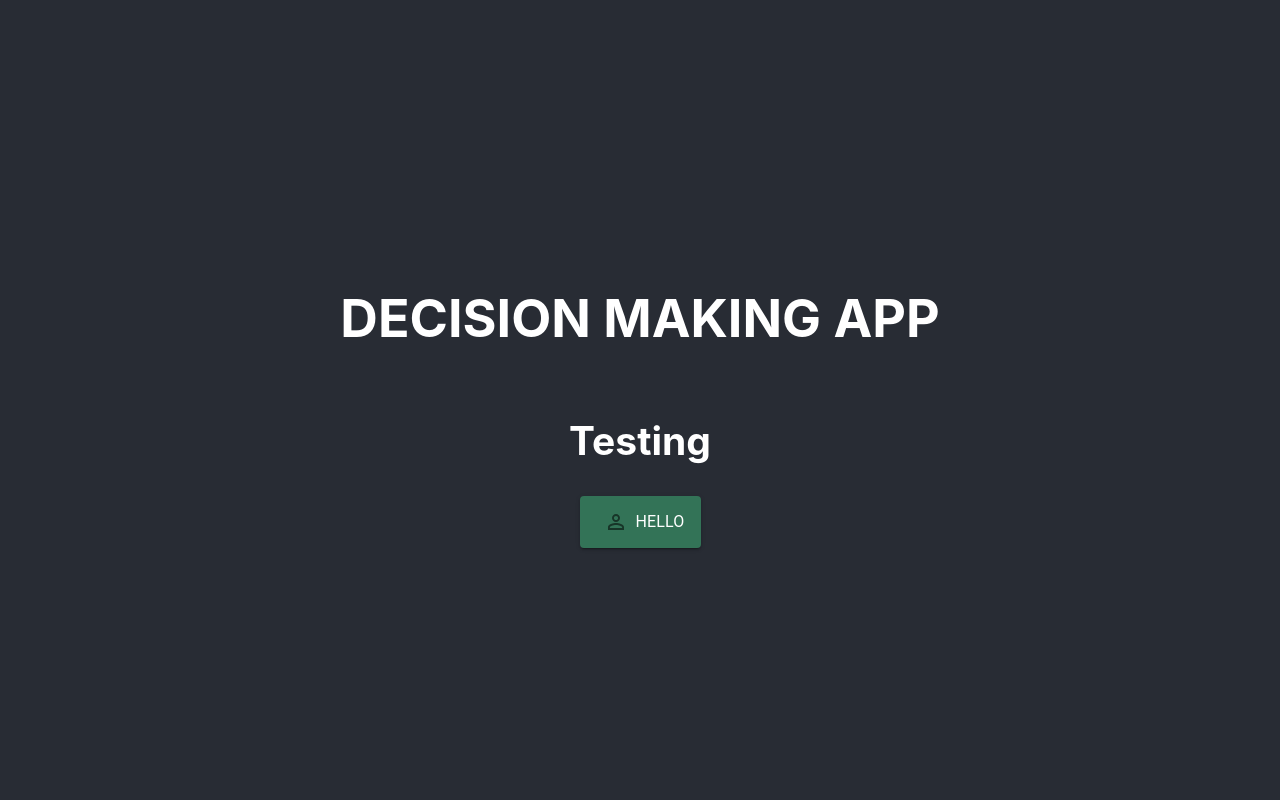
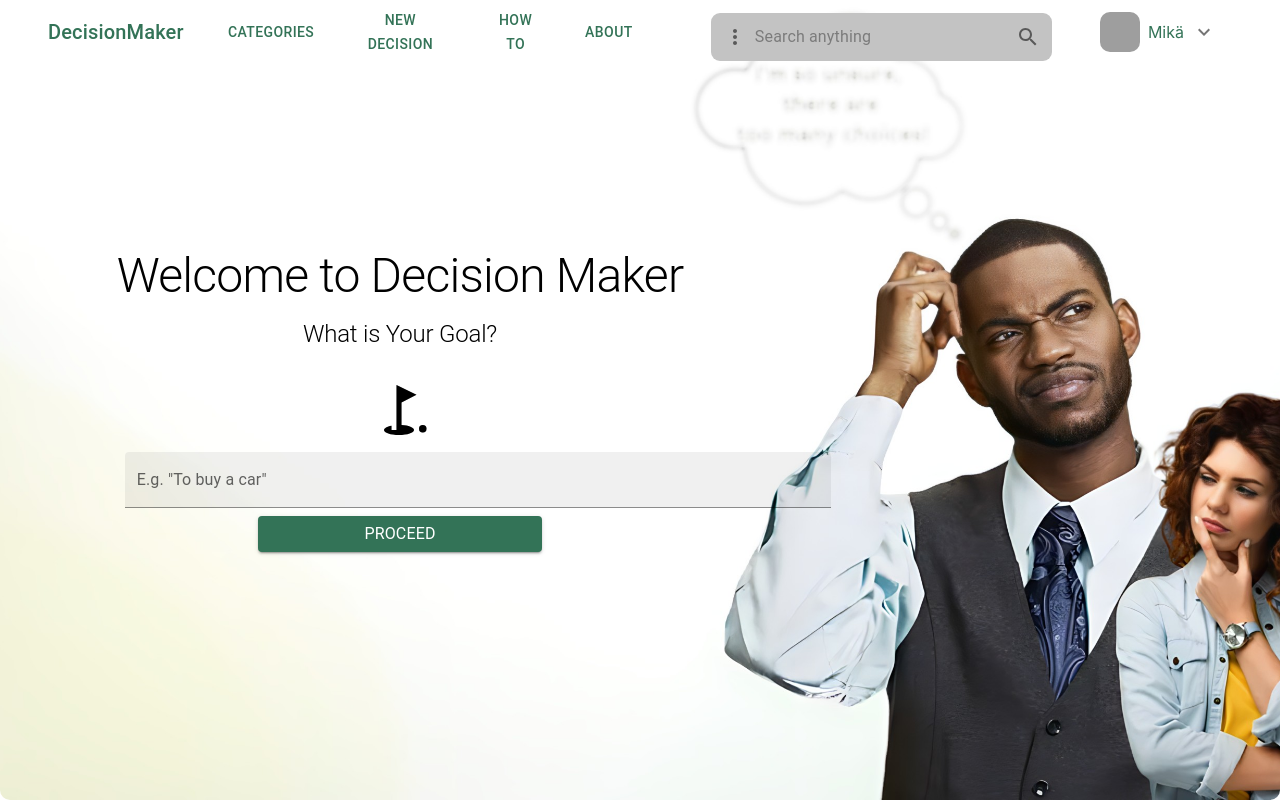
Before and after one commit to AichaMbongo/Decision_maker, a React (Create React App) app: page / in a window 1280 px wide. Shown: the top 802 px of the page. Built offline with nearby package versions, Linux system fonts and the light colour scheme; grey boxes are pictures that could not be loaded.

Commit message:
feat: Add landing page

```diff
--- a/src/App.css
+++ b/src/App.css
@@ -35,6 +35,36 @@
   align-items: center;
 }
 
+.hero-section {
+  height: 100vh; /* Set the height of the hero section to full viewport height */
+  display: flex;
+  justify-content: center; /* Center horizontally */
+  align-items: center; /* Center vertically */
+  text-align: center;
+  background-color: #f3f4f6; /* Optional: Set background color */
+}
+
+.hero-section h1 {
+  font-size: 3rem;
+  margin-bottom: 1rem;
+}
+
+.hero-section h2 {
+  font-size: 1.5rem;
+  margin-bottom: 2rem;
+}
+
+.hero-image {
+  background-image: url('./cho.jpg'); /* Replace 'path/to/your/image.jpg' with the actual path to your image */
+  background-size: cover; /* Cover the entire container */
+  background-position: center; /* Center the background image */
+  /* width: 100%;
+  height: 100%;  */
+  border-radius: 10px; /* Optional: Add border radius for rounded corners */
+}
+
+
+
 @keyframes App-logo-spin {
   from {
     transform: rotate(0deg);
@@ -43,3 +73,13 @@
     transform: rotate(360deg);
   }
 }
+
+/* Add this CSS to your global styles or a CSS file */
+@keyframes fadeIn {
+  from {
+      opacity: 0;
+  }
+  to {
+      opacity: 1;
+  }
+}
--- a/src/App.tsx
+++ b/src/App.tsx
@@ -6,29 +6,65 @@ import { ThemeProvider } from '@mui/material/styles';
 import Sidebar from './components/Sidebar';
 import CustomButton from './components/Button';
 import PersonOutlineSharpIcon from '@mui/icons-material/PersonOutlineSharp';
-
+import Header from './components/Header';
+import ProfileCard from './components/avatarCard';
+import Menusmall from './components/Menu/MenuSmall';
+import NavbarMenu from './components/Menu/NavbarMenu';
+import Icon from './components/Icon';
+import Search from '@mui/icons-material/Search';
+import User from './components/Users';
+import BasicTextField from './components/input-field';
+import HeroSection from './components/HeroSection';
+import Footer from './components/Footer';
+import LinearColor from './components/LinearColor';
 
 
 function App() {
   const handleClick = () => {
     console.log("Button clicked!");}
+
+
+    const profile = {
+      name: 'John Doe',
+      role: 'Software Engineer',
+      avatarUrl: 'https://example.com/avatar.jpg',
+      profileUrl: 'https://example.com/profile', // Add profileUrl property
+    };
+
+    // const fields = [
+    //   { id: 'outlined-basic', label: 'Outlined', variant: 'outlined', defaultValue: '' },
+    //   { id: 'filled-basic', label: 'Filled', variant: 'filled', defaultValue: '' },
+    //   { id: 'standard-basic', label: 'Standard', variant: 'standard', defaultValue: '' },
+    // ];
+
+    interface Field {
+      id: string;
+      label: string;
+      variant: 'outlined' | 'filled' | 'standard';
+      defaultValue?: string;
+  }
+
+    const fields: Field[] = [
+      { id: 'outlined-basic', label: 'Outlined', variant: 'outlined', defaultValue: '' },
+      { id: 'filled-basic', label: 'Filled', variant: 'filled', defaultValue: '' },
+      { id: 'standard-basic', label: 'Standard', variant: 'standard', defaultValue: '' },
+  ];
+
+
+
   return (
     <ThemeProvider theme={theme}>
 
+
       <div className="App">
-        <header className="App-header">
-          <h1>
-            DECISION MAKING APP
-          </h1>
-          <h2>Testing</h2>
+        <>
 
-          <CustomButton onClick={handleClick} startIcon={<PersonOutlineSharpIcon />}>
-            Hello</CustomButton>
-        </header>
+        <Header/>
+        <HeroSection/>
+
+        </>
       </div>
-      <div>
-        <Sidebar/>
-      </div>
+
 
     </ThemeProvider>
   );
--- a/src/components/Button.tsx
+++ b/src/components/Button.tsx
@@ -9,36 +9,40 @@ interface CustomButtonProps{
     startIcon?: React.ReactNode;
     endIcon?: React.ReactNode;
     disabled?:boolean; //disabled prop
+    width?: string | number; // Add the new width property
+    marginTop?: string | number;
 }
 
-
-//declare constant 'button' which represents our button component
-const CustomButton =({onClick, children, startIcon, endIcon, disabled }: CustomButtonProps) =>{
+const CustomButton =({onClick, children, startIcon, endIcon, disabled, width }: CustomButtonProps) =>{
 
     return(
-        <Button variant="contained" onClick={onClick}  className='custom-button' disabled={disabled}>
-
+        <Button
+            variant="contained"
+            onClick={onClick}
+            className='custom-button'
+            disabled={disabled}
+            sx={{
+                width: width ?? '100%', // Use the width prop or default to 100%
+            }}
+        >
             {startIcon && (
                 <IconButton>
                     {startIcon}
                 </IconButton>
             )}
 
+            <Typography>{children}</Typography>
 
-
-           <Typography>{children}</Typography>
-
-           {endIcon && (
+            {endIcon && (
                 <IconButton>
                     {endIcon}
                 </IconButton>
             )}
+        </Button>
+    );
+};
 
-
-        </Button>
-        );
-
-};
+export default CustomButton;
 
 
 
@@ -69,5 +73,3 @@ const CustomButton =({onClick, children, startIcon, endIcon, disabled }: CustomB
 //       <CustomButton onClick={handleClick} disabled={true}>
 //         Disabled Button without Icon
 //       </CustomButton>
-
-export default CustomButton;
--- a/src/components/Header.tsx
+++ b/src/components/Header.tsx
@@ -128,10 +128,13 @@ export default function Header(){
 
     return (
         <AppBar
+
         sx={{
-            background: theme.palette.background.default,
-            color: theme.palette.primary.main
-        }}>
+          background: 'rgba(0, 0, 0, 0)',
+          color: theme.palette.primary.main,
+          boxShadow: 'none'
+        }}
+      >
             <Container maxWidth= 'xl'>
             <Toolbar sx={{
                  display: 'flex',
--- /dev/null
+++ b/src/components/HeroSection.tsx
@@ -0,0 +1,75 @@
+import React, { useState, useEffect } from 'react';
+import { Box, Typography } from '@mui/material';
+import CustomButton from './Button';
+import BasicTextField from './input-field';
+import GolfCourseTwoToneIcon from '@mui/icons-material/GolfCourseTwoTone';
+import LinearProgress from '@mui/material/LinearProgress';
+
+interface Field {
+    id: string;
+    label: string;
+    variant: 'outlined' | 'filled' | 'standard';
+    defaultValue?: string;
+}
+
+const HeroSection: React.FC = () => {
+    const [loading, setLoading] = useState(true);
+
+    useEffect(() => {
+        const timer = setTimeout(() => {
+            setLoading(false);
+        }, 2000);
+
+        return () => clearTimeout(timer);
+    }, []);
+
+    const fields: Field[] = [
+        { id: 'decision_name', label: 'E.g. "To buy a car"', variant: 'filled', defaultValue: '' },
+    ];
+
+    return (
+        <>
+            {loading && (
+                <Box
+                    sx={{
+                        display: 'flex',
+                        justifyContent: 'center',
+                        alignItems: 'center',
+                        height: '100vh', // Set height to 100vh for full viewport height
+                    }}
+                >
+                    <Box>
+                        <Typography variant="h2" gutterBottom>Decision Maker</Typography>
+                        <LinearProgress />
+                    </Box>
+                </Box>
+            )}
+            {!loading && (
+                <Box className='hero-section hero-image'
+                sx={{
+
+                    opacity: 0,
+                    animation: 'fadeIn 1s ease forwards', // Apply fade-in animation
+                }}>
+                    <Box sx={{ marginRight: '30rem' }}>
+                        <Typography variant="h1" gutterBottom>Welcome to Decision Maker</Typography>
+                        <Typography variant="h2" gutterBottom>What is Your Goal?</Typography>
+                        <GolfCourseTwoToneIcon sx={{ width: '60px', height: '60px', marginLeft: '8px' }} />
+                        <Box sx={{ width: '100%', maxWidth: '500px' }}>
+                            <BasicTextField fields={fields} />
+                        </Box>
+                        <CustomButton
+                            onClick={() => {}}
+                            disabled={false}
+                            width="50%"
+                        >
+                            {'Proceed'}
+                        </CustomButton>
+                    </Box>
+                </Box>
+            )}
+        </>
+    );
+}
+
+export default HeroSection;
--- /dev/null
+++ b/src/components/LinearColor.tsx
@@ -0,0 +1,13 @@
+import * as React from 'react';
+import Stack from '@mui/material/Stack';
+import LinearProgress from '@mui/material/LinearProgress';
+
+export default function LinearColor() {
+  return (
+    <Stack sx={{ width: '100%', color: 'grey.500' }} spacing={2}>
+      {/* <LinearProgress color="secondary" /> */}
+      <LinearProgress color="success" />
+      {/* <LinearProgress color="inherit" /> */}
+    </Stack>
+  );
+}
--- a/src/components/avatarCard.tsx
+++ b/src/components/avatarCard.tsx
@@ -28,7 +28,8 @@ const ProfileCard:React.FC<Props> = ({ profile }) => {
 
 export default ProfileCard;
 
-// how to use in <code>const profile = {
+// how to use in <code>
+// const profile = {
 //     name: 'John Doe',
 //     role: 'Software Engineer',
 //     avatarUrl: 'https://example.com/avatar.jpg',
--- a/src/components/input-field.tsx
+++ b/src/components/input-field.tsx
@@ -10,8 +10,6 @@ interface Field {
     label: string;
     variant: 'outlined' | 'filled' | 'standard';
     defaultValue?: string;
-
-
 }
 
 interface Props {
@@ -24,7 +22,7 @@ export default function BasicTextField({fields}: Props){
         <Box
         component="form"
         sx={{
-            '& > :not(style)': { m: 1, width: '25ch'},
+            '& > :not(style)': { m: 1, width: '70ch'},
         }}
         noValidate
         autoComplete="off"
@@ -50,10 +48,10 @@ export default function BasicTextField({fields}: Props){
 
 // export default function MyForm() {
 //   const fields = [
-//     { id: 'outlined-basic', label: 'Outlined', variant: 'outlined', defaultValue: '' },
-//     { id: 'filled-basic', label: 'Filled', variant: 'filled', defaultValue: '' },
-//     { id: 'standard-basic', label: 'Standard', variant: 'standard', defaultValue: '' },
+    // { id: 'outlined-basic', label: 'Outlined', variant: 'outlined', defaultValue: '' },
+    // { id: 'filled-basic', label: 'Filled', variant: 'filled', defaultValue: '' },
+    // { id: 'standard-basic', label: 'Standard', variant: 'standard', defaultValue: '' },
 //   ];
 
-//   return <BasicTextFields fields={fields} />;
+//   return <BasicTextField fields={fields} />;
 // }
--- a/src/theme/theme.ts
+++ b/src/theme/theme.ts
@@ -9,8 +9,8 @@ const theme =  createTheme({
 		},
 
 		secondary :{
-			// main: '#337357' ,
-			main: '#071e22' ,
+			main: '#337357' ,
+			// main: '#071e22' ,
 
 
 		},
```
Also changed, not shown: src/pages/landing.tsx (+11 -0 lines), src/cho.jpg (added), src/cho.png (added).
